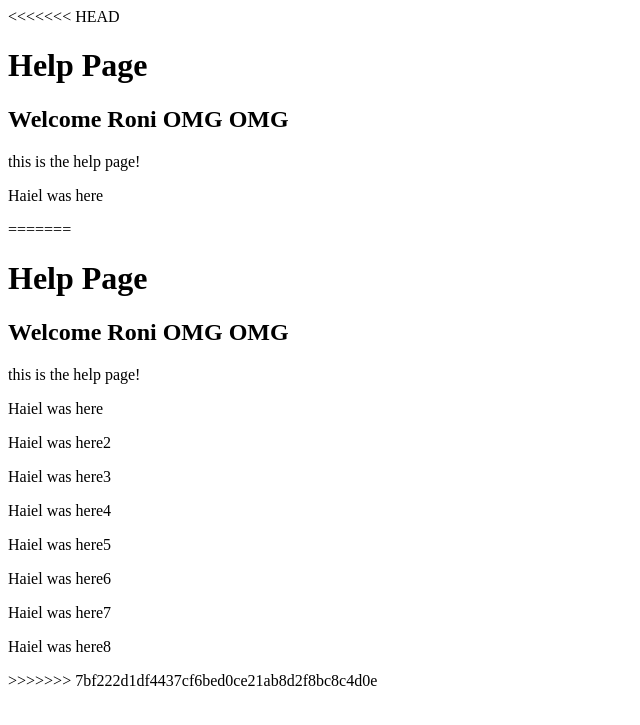
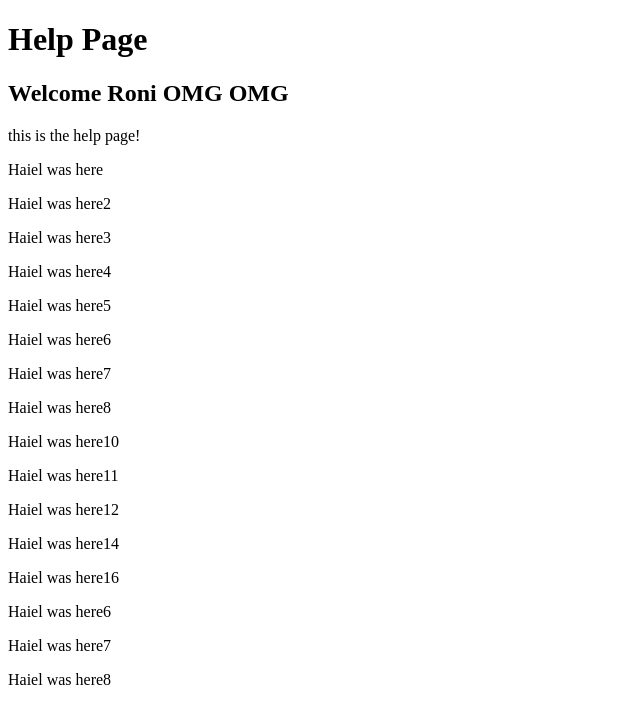
Before and after one commit to Project-Management-SCE/estudy-sce-web, a Django app: page /help/ in a window 1280 px wide. Shown: the top 725 px of the page, without its empty margins (0-640 px from the left). Run offline with Django 3.2, Linux system fonts and the light colour scheme.

Commit message:
add new files

```diff
--- a/templates/help.html
+++ b/templates/help.html
@@ -1,6 +1,5 @@
 <!DOCTYPE html>
 <html lang="en">
-<<<<<<< HEAD
   <head>
     <meta charset="UTF-8" />
     <meta http-equiv="X-UA-Compatible" content="IE=edge" />
@@ -12,20 +11,6 @@
     <h2>Welcome {{name}} OMG OMG</h2>
     <p>this is the help page!</p>
     <p>Haiel was here</p>
-  </body>
-</html>
-=======
-<head>
-  <meta charset="UTF-8">
-  <meta http-equiv="X-UA-Compatible" content="IE=edge">
-  <meta name="viewport" content="width=device-width, initial-scale=1.0">
-  <title>Help</title>
-</head>
-<body>
-  <h1>Help Page</h1>
-  <h2>Welcome {{name}} OMG OMG </h2>
-  <p>this is the help page!</p>
-  <p>Haiel was here</p>
     <p>Haiel was here2</p>
     <p>Haiel was here3</p>
     <p>Haiel was here4</p>
@@ -33,6 +18,14 @@
     <p>Haiel was here6</p>
     <p>Haiel was here7</p>
     <p>Haiel was here8</p>
+    <p>Haiel was here10</p>
+    <p>Haiel was here11</p>
+    <p>Haiel was here12</p>
+    <p>Haiel was here14</p>
+
+    <p>Haiel was here16</p>
+    <p>Haiel was here6</p>
+    <p>Haiel was here7</p>
+    <p>Haiel was here8</p>
   </body>
 </html>
->>>>>>> 7bf222d1df4437cf6bed0ce21ab8d2f8bc8c4d0e
```
Lines whose indentation alone changed are shown as unchanged.
